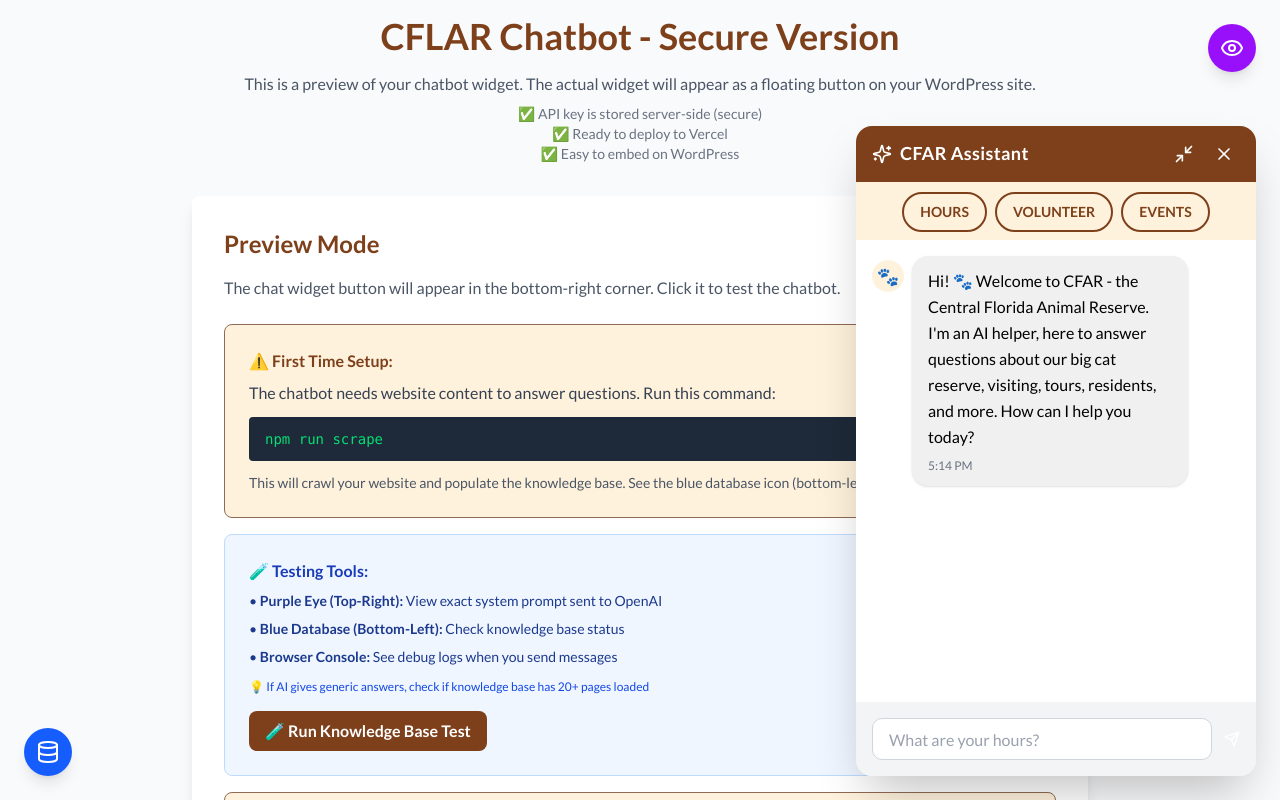
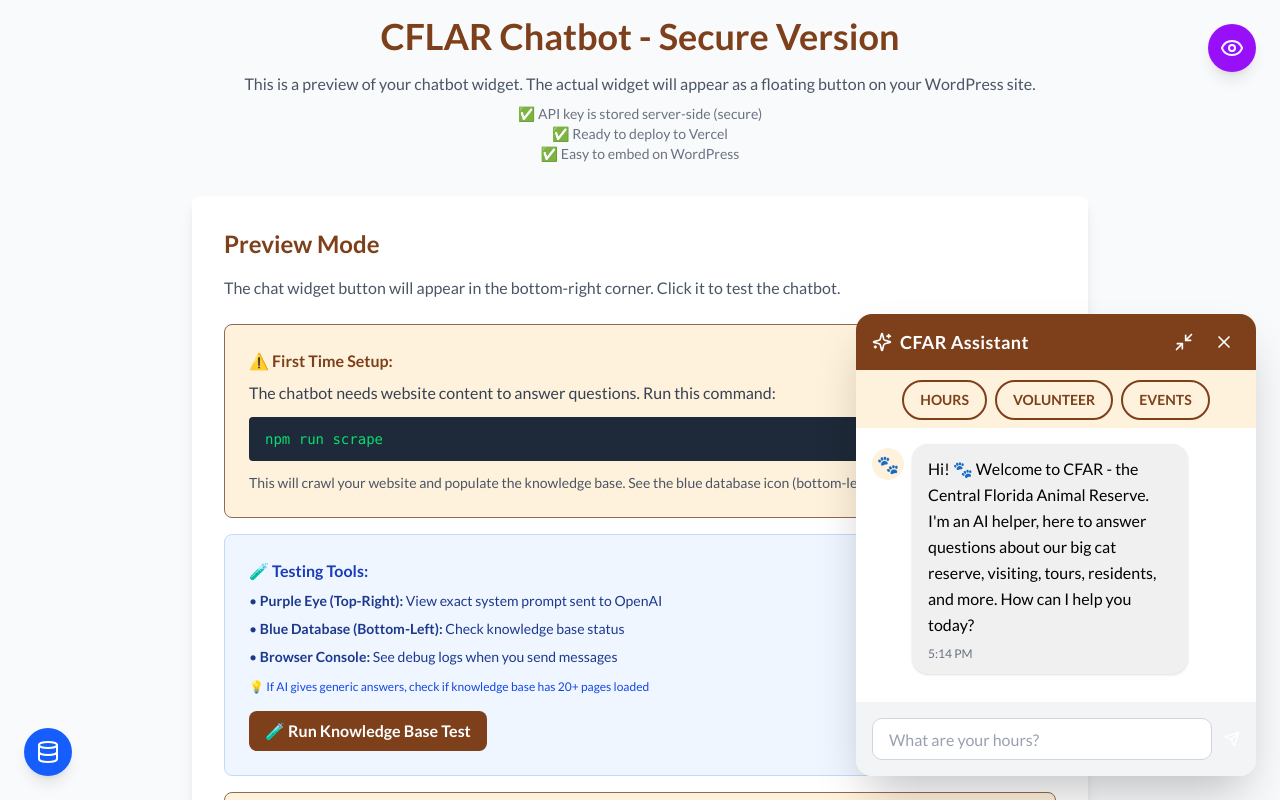
Before and after one commit to api-generator1/cflar-chatbot, a React (Vite) app: page / in a window 1280 px wide. Both pictures are taken after a click on the button 1224 px from the left and 744 px from the top of the page. Shown: the top 800 px of the page. Built offline with nearby package versions, Linux system fonts and the light colour scheme.

Commit message:
Update ChatWidget.tsx

```diff
--- a/components/ChatWidget.tsx
+++ b/components/ChatWidget.tsx
@@ -221,11 +221,11 @@
               opacity: 1,
               y: 0,
               scale: 1,
-              height: isMinimized ? "60px" : "650px",
+              height: isMinimized ? "60px" : "auto",
             }}
             exit={{ opacity: 0, y: 20, scale: 0.95 }}
             transition={{ duration: 0.2 }}
-            className={`fixed bottom-0 right-0 sm:bottom-6 sm:right-6 w-full sm:w-[400px] max-h-[100vh] sm:max-h-[650px] sm:rounded-2xl shadow-2xl flex flex-col overflow-hidden z-50 ${
+            className={`fixed top-[116px] bottom-3 left-3 right-3 sm:top-auto sm:bottom-6 sm:right-6 sm:left-auto sm:w-[400px] h-auto sm:h-[650px] rounded-2xl shadow-2xl flex flex-col overflow-hidden z-50 ${
               isMinimized ? "bg-cflar-brown" : "bg-cflar-cream"
             }`}
           >
```
